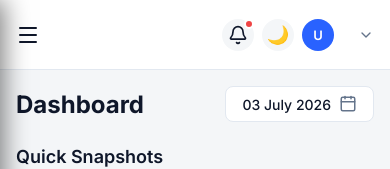
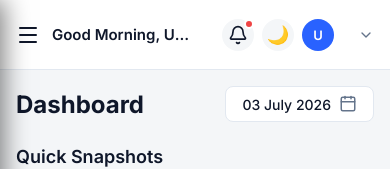
Before and after one commit to mkhan0012/Inventory, a Next.js app: page / in a window 390 px wide. Shown: the top 169 px of the page. Built offline with nearby package versions, Linux system fonts and the light colour scheme; no server answers; the database is empty; what groq-sdk would draw is missing.

Commit message:
style: restructure header DOM for flawless mobile flex ordering

```diff
--- a/src/components/Header.css
+++ b/src/components/Header.css
@@ -141,13 +141,31 @@
 @media (max-width: 768px) {
   .header {
     padding: 0 16px;
+    gap: 12px;
+    justify-content: flex-start;
   }
   .header-left {
+    display: flex;
+    align-items: center;
+    order: 0;
+    max-width: 140px;
+  }
+  .header-left .sub-greeting {
     display: none;
   }
+  .header-left .greeting {
+    font-size: 15px;
+    white-space: nowrap;
+    overflow: hidden;
+    text-overflow: ellipsis;
+    margin: 0;
+  }
   .header-right {
-    width: 100%;
-    justify-content: space-between;
+    width: auto;
+    justify-content: flex-end;
+    margin-left: auto;
+    order: 1;
+    gap: 8px;
   }
   .search-bar {
     display: none !important;
@@ -155,7 +173,7 @@
   .mobile-menu-btn {
     display: flex;
     order: -1;
-    margin-right: auto;
+    margin-right: 0;
   }
   .user-name, .user-role {
     display: none;
--- a/src/components/HeaderInteractive.tsx
+++ b/src/components/HeaderInteractive.tsx
@@ -39,11 +39,12 @@ export default function HeaderInteractive({ name, role }: Props) {
   };
 
   return (
-    <div className="header-right">
-
+    <>
       <button className="mobile-menu-btn" onClick={toggleSidebar}>
         <Menu size={24} />
       </button>
+
+      <div className="header-right">
 
       <form onSubmit={handleSearch} className="search-bar">
         <Search size={18} color="var(--text-muted)" style={{ marginRight: '8px' }} />
@@ -118,7 +119,8 @@ export default function HeaderInteractive({ name, role }: Props) {
             </div>
           )}
         </div>
+        </div>
       </div>
-    </div>
+    </>
   );
 }
```
